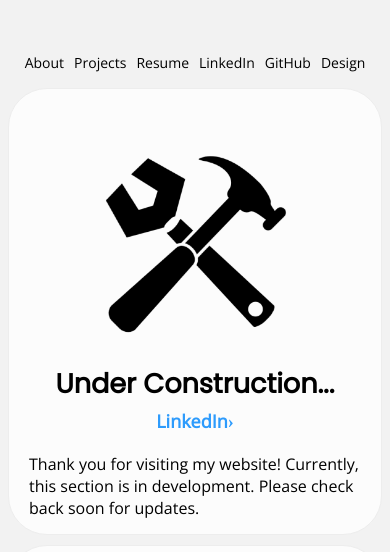
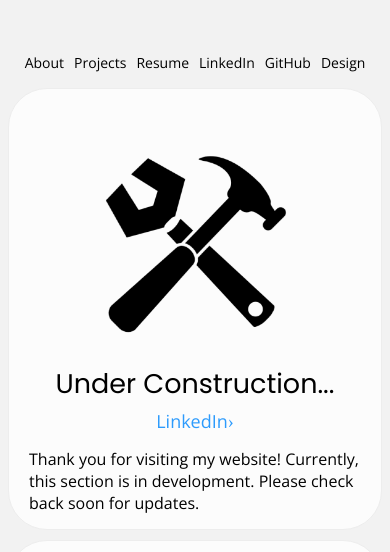
Before and after one commit to aditanup/aditanup.github.io, a plain HTML site: page projects.html in a window 390 px wide. Shown: the part 241-793 px from the top of the page. Drawn offline with nearby package versions, Linux system fonts and the light colour scheme.

Commit message:
add font-weight tag
ensure safari capability

```diff
--- a/css/styles.css
+++ b/css/styles.css
@@ -1,8 +1,13 @@
+* {
+    text-rendering:optimizeLegibility;
+}
+
 .title-div {
     background-color:#F2F2F2;
     color: black;
     font-family: "Poppins", serif;
     font-size: calc(20px + 2.0vw);
+    font-weight: 500;
     text-align: center;
     padding: 12% 0% 5% 0%;
     margin: 0% 0% 1% 0%;
@@ -24,6 +29,7 @@ li a {
     text-decoration: none;
     font-size: 17px;
     font-family: "Open Sans", serif;
+    font-weight: 400;
 }
 
 li a:hover {
@@ -39,6 +45,7 @@ li a:hover {
     color: lightblue;
     font-family: "Poppins", serif;
     font-size: calc(20px + 1.5vw);
+    font-weight: 500;
     text-align: center;
     border-top-left-radius: 1.3em;
     border-top-right-radius: 1.3em;
@@ -104,6 +111,7 @@ li a:hover {
 
     text-align: center;
     font-family: "Poppins", serif;
+    font-weight: 500;
     font-size: 27px;
 }
 
@@ -113,6 +121,7 @@ li a:hover {
 
     text-align: center;
     font-family: "Open Sans", serif;
+    font-weight: 400;
     font-size: 18px;
 }
 
@@ -123,6 +132,7 @@ li a:hover {
 
     text-align: left;
     font-family: "Open Sans", serif;
+    font-weight: 400;
     font-size: 16px;
 }
 
@@ -152,6 +162,7 @@ li a:hover {
         text-decoration: none;
         font-size: 14px;
         font-family: "Open Sans", serif;
+        font-weight: 400;
     }
     li {
         margin: 0px 12px;
@@ -173,7 +184,7 @@ li a:hover {
 
     .card-body {
         margin: auto;
-        padding: 10px 0px 0px 0px;
+        padding: 5px 0px 0px 0px;
         max-width: 370px;
     }
 
```
Also changed, not shown: index.html (+2 -1 lines).
